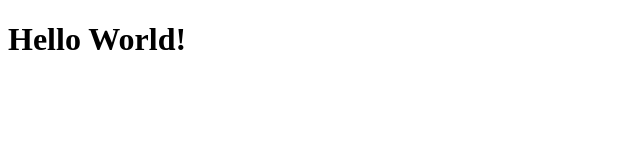
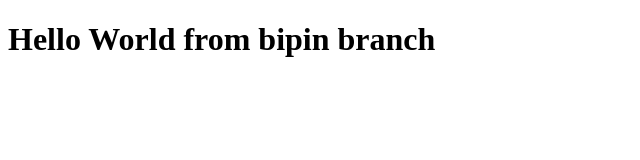
Before and after one commit to Bipin2054/GithubMarathon, a plain HTML site: page index.html in a window 1280 px wide. Shown: the whole page, without its empty margins (0-640 px from the left). Drawn offline with Linux system fonts and the light colour scheme.

Commit message:
Update index.html

```diff
--- a/index.html
+++ b/index.html
@@ -6,6 +6,6 @@
     <title>Document</title>
 </head>
 <body>
-    <h1>Hello World!</h1>
+    <h1>Hello World from bipin branch</h1>
 </body>
 </html>
```
